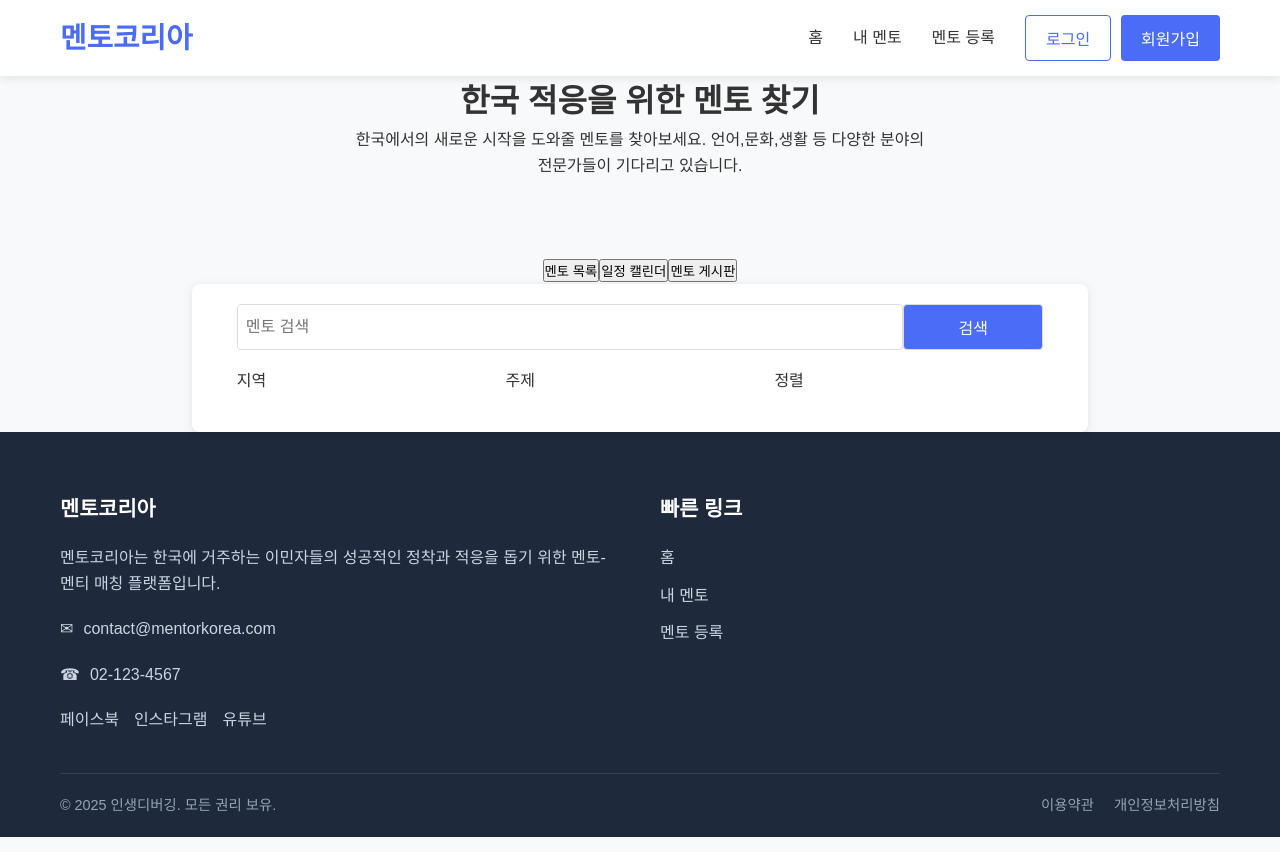
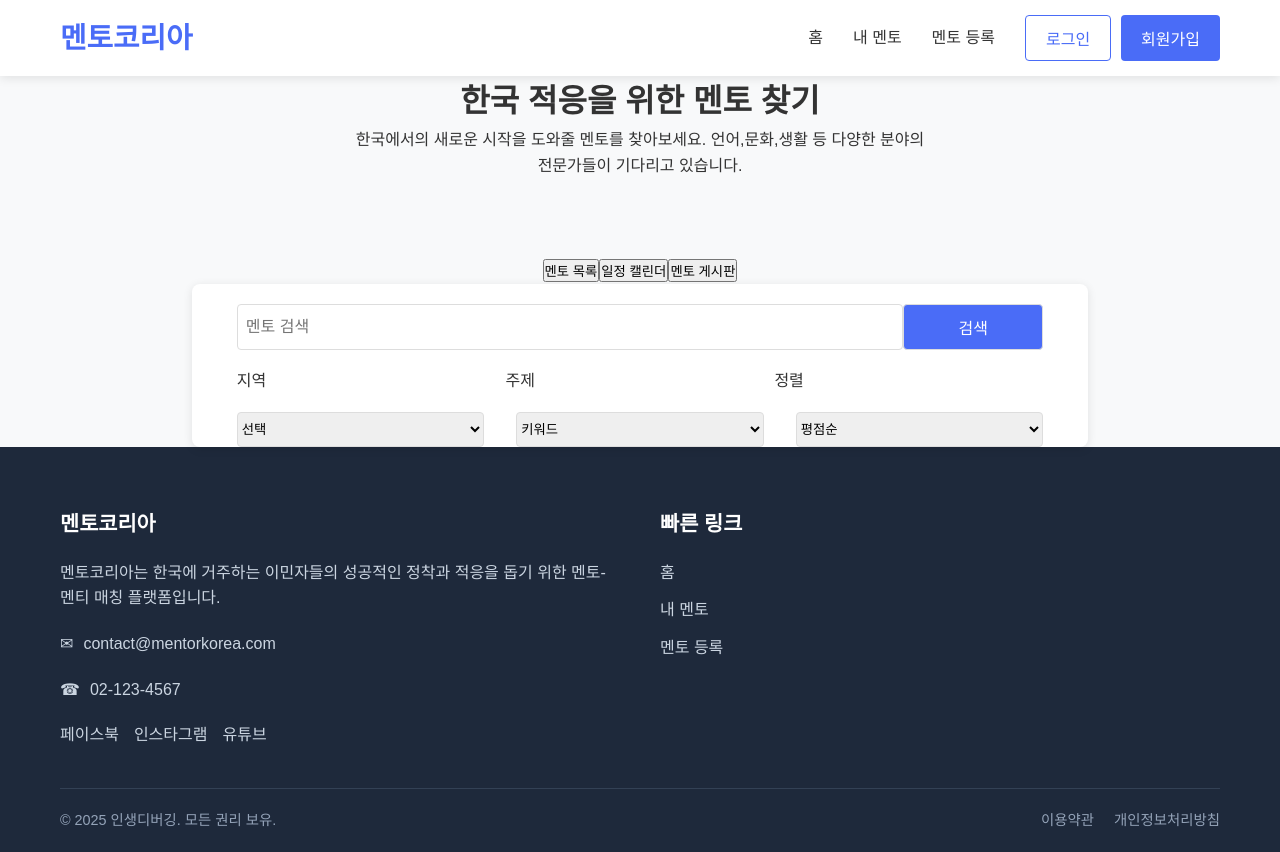
Before and after one commit to janghosung01/hackathon-FE, a React (Vite) app in the folder react_Project/: page / in a window 1280 px wide. Built offline with nearby package versions, Linux system fonts and the light colour scheme.

Commit message:
update MentorSearch

```diff
--- a/react_Project/src/components/MentorSearch.css
+++ b/react_Project/src/components/MentorSearch.css
@@ -62,3 +62,16 @@
    padding: 0.5rem 0;
 
 }
+.OptSelect{
+  display: flex;
+  margin: 0 auto;
+  width:90%;
+  gap: 2rem;
+}
+
+.OptSelect select{
+  flex: 1;
+  padding: 0.5rem 0;
+  border:1px solid #ddd;
+  border-radius: 4px;
+}
--- a/react_Project/src/components/MentorSearch.jsx
+++ b/react_Project/src/components/MentorSearch.jsx
@@ -13,10 +13,47 @@ const MentorSearch = () => {
         <span>주제</span>
         <span>정렬</span>
       </div>
+
       <div className="OptSelect">
-          <optgroup>
-            <select name="" id=""></select>
-          </optgroup>
+          <select name="Area" >
+            <option value="">선택</option>
+            <option value="SEOUL">서울특별시</option>
+            <option value="BUSAN">부산광역시</option>
+            <option value="DAEGU">대구광역시</option>
+            <option value="INCHEON">인천광역시</option>
+            <option value="GWANGJU">광주광역시</option>
+            <option value="DAEJEON">대전광역시</option>
+            <option value="ULSAN">울산광역시</option>
+            <option value="SEJONG">세종특별자치시</option>
+            <option value="GYEONGGI">경기도</option>
+            <option value="GANGWON">강원특별자치도</option>
+            <option value="CHUNGBUK">충청북도</option>
+            <option value="CHUNGNAM">충청남도</option>
+            <option value="JEOLLABUK">전북특별자치도</option>
+            <option value="JEOLLANAM">전라남도</option>
+            <option value="GYEONGBUK">경상북도</option>
+            <option value="GYEONGNAM">경상남도</option>
+            <option value="JEJU">제주특별자치도</option>
+          </select>
+          <select name="keyWord ">
+              <option value="">키워드</option>
+              <option value="">1</option>
+              <option value="">2</option>
+              <option value="">3</option>
+              <option value="">4</option>
+              <option value="">5</option>
+
+          </select>
+          <select name="reviewScore">
+              <option value="">평점순</option>
+              <option value="">(4.5)⭐⭐⭐⭐☆</option>
+              <option value="">(4.0)⭐⭐⭐⭐  </option>
+              <option value="">(3.5)⭐⭐⭐☆  </option>
+              <option value="">(3.0)⭐⭐⭐  </option>
+              <option value="">(2.5)⭐⭐☆  </option>
+
+
+          </select>
 
       </div>
 
```
